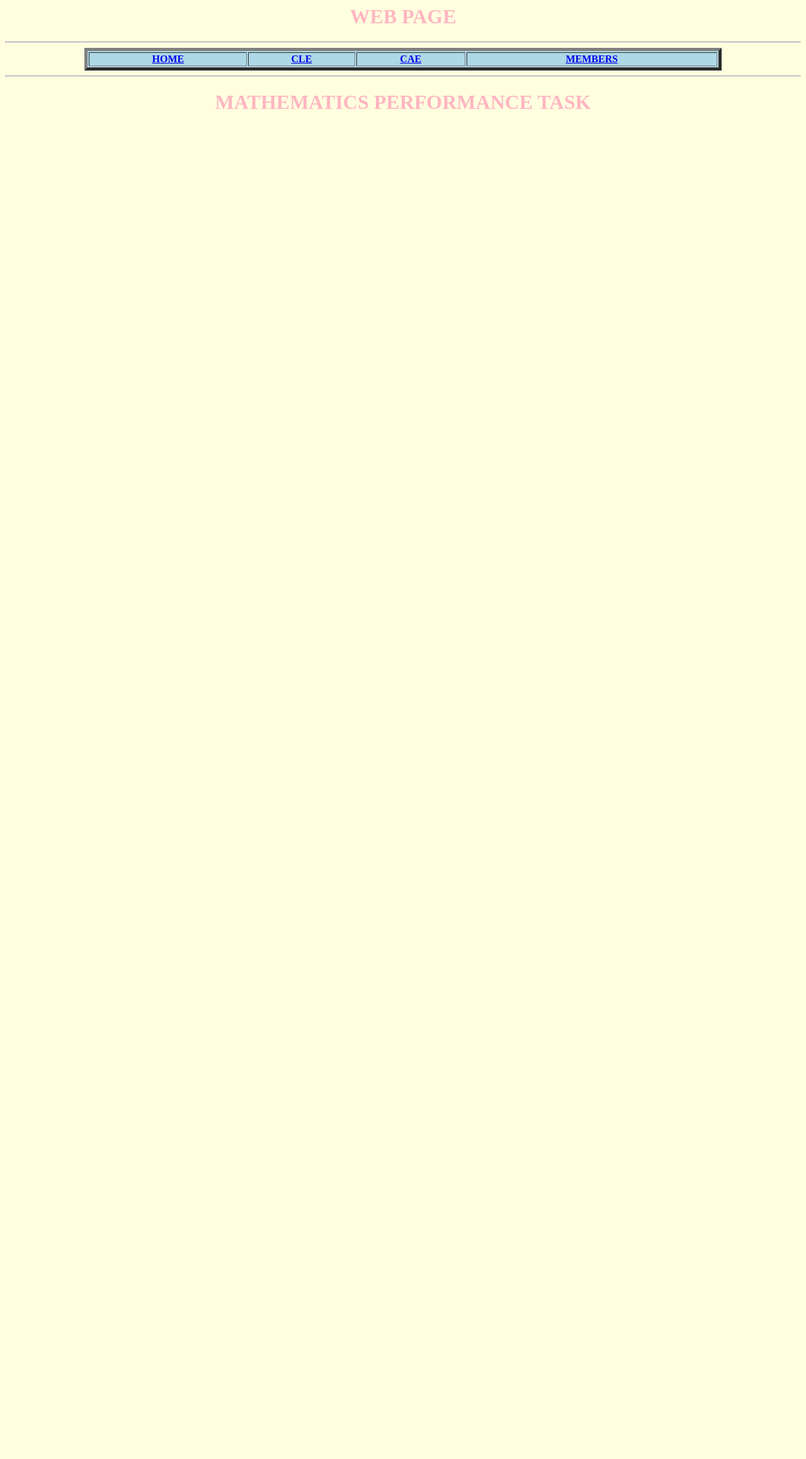
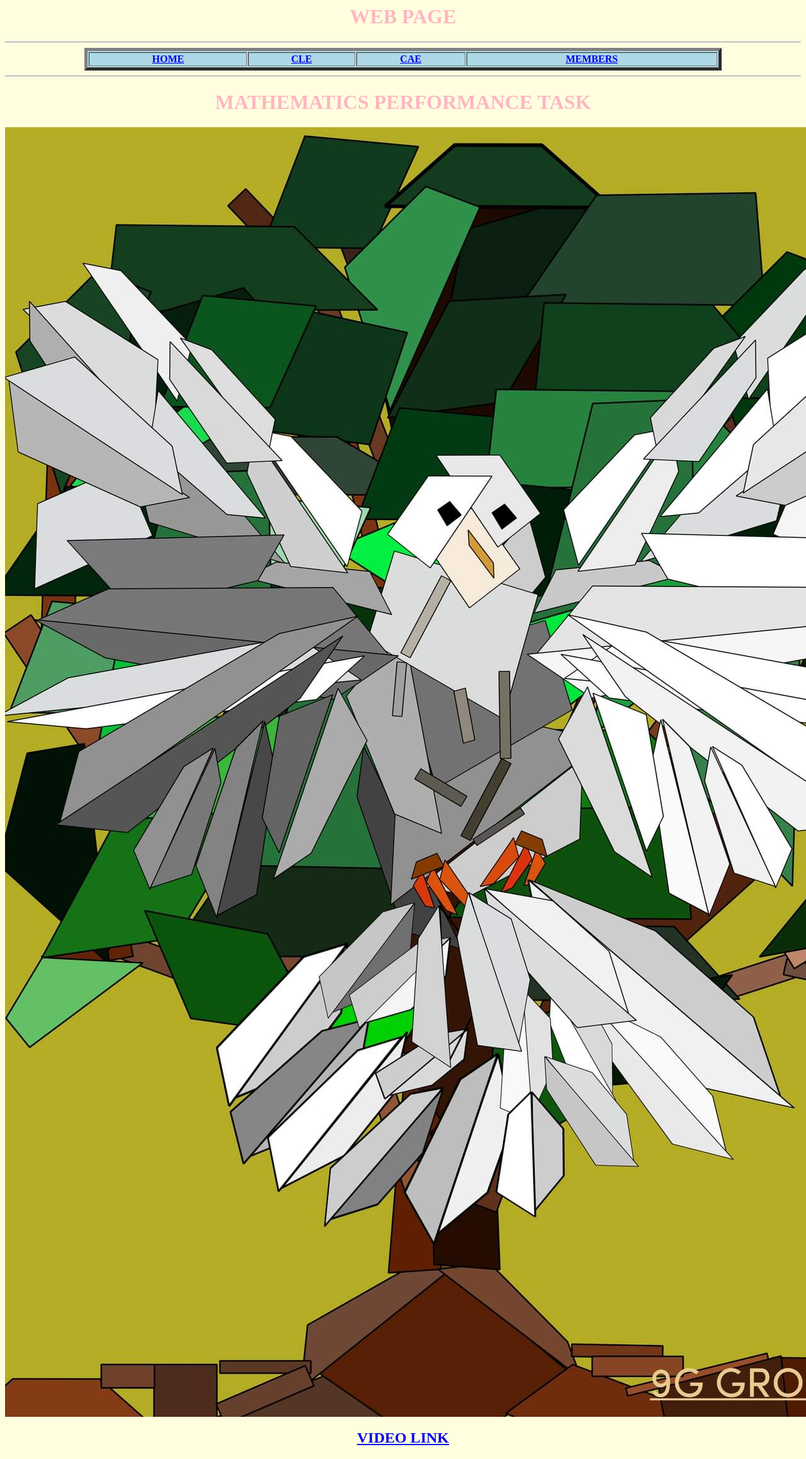
Before and after one commit to aizeah/yourfirstwebsite, a PHP site: page /math.php in a window 1280 px wide; the page is wider, and only the part inside the window is pictured. Shown: that part at 63% size. Before the commit the page ends 173 px from the top of that part, so only its background shows below. Run offline with PHP 8.4, Linux system fonts and the light colour scheme; lists and menus that the app fills with data are empty.

Commit message:
Update math.php

```diff
--- a/math.php
+++ b/math.php
@@ -19,6 +19,10 @@
 <hr>
 <font color=lightpink>
 <h1 align =center>MATHEMATICS PERFORMANCE TASK</h1>
-
+<center>
+<img src="received_339033408141549.jpg" height 400>
+<h2>
+<a href="https://youtu.be/Ib7BTDfPA5Q">VIDEO LINK</a>
+</center>
 </body>
 </html>
```
